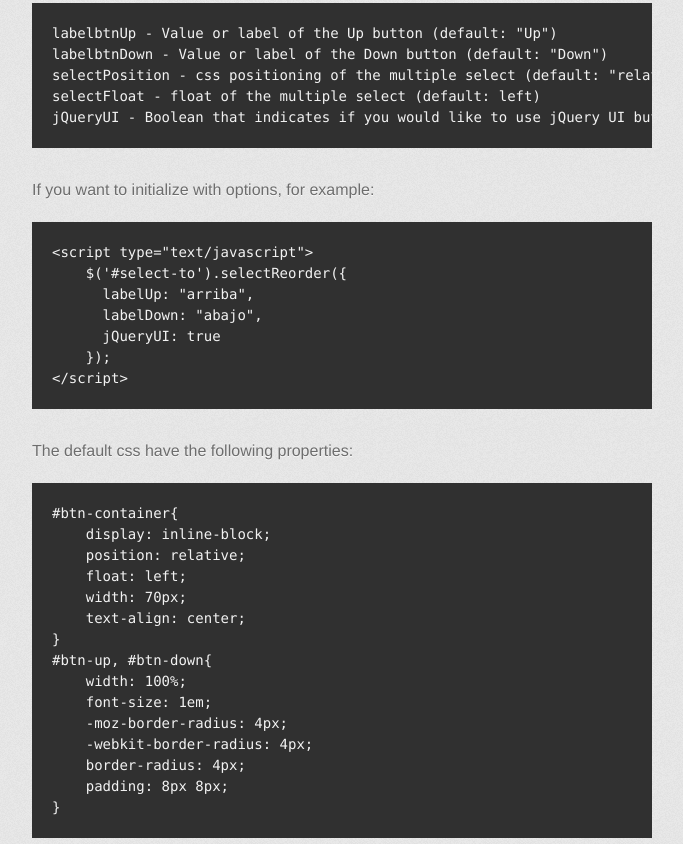
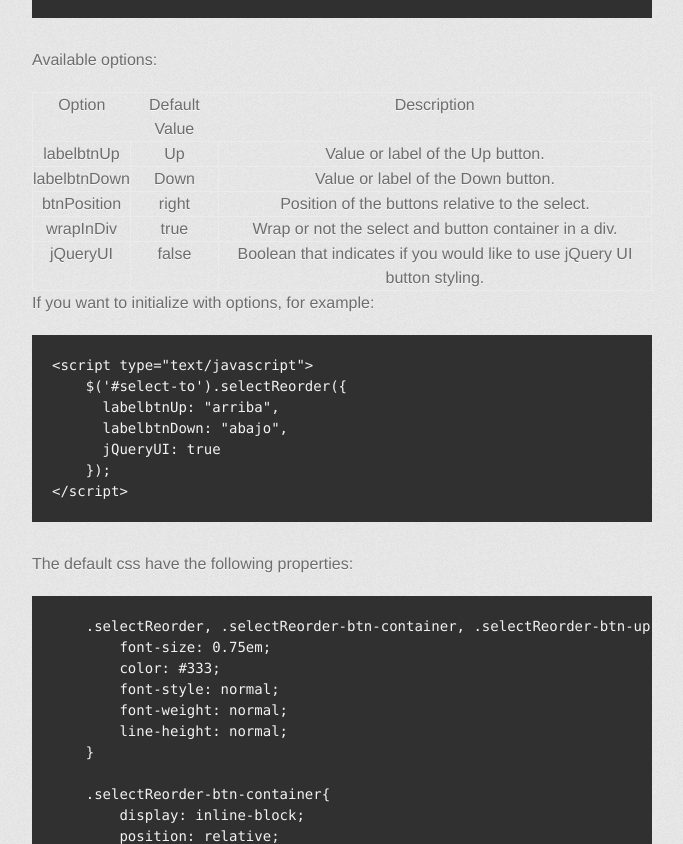
Before and after one commit to fedegiust/selectReorder, a plain HTML site: page index.html in a window 1280 px wide. Shown: the part 1452-2296 px from the top of the page, without its empty margins (298-981 px from the left). Drawn offline with Linux system fonts and the light colour scheme; a web font is replaced by a local one.

```diff
--- a/index.html
+++ b/index.html
@@ -36,6 +36,8 @@
 
 <p>This plugin makes it easy to have an option to move option elements around inside an html multiple select.</p>
 
+<p>Please note that the release is still on beta. It hasn't been fully tested across browsers, and there are some layout fixes to be made and more settings to be added.</p>
+
 <p>Requirements:</p>
 
 <ul>
@@ -45,7 +47,8 @@
 
 <p>Include the required css and jquery on your head section of your page, for example:</p>
 
-<pre><code>&lt;link rel="stylesheet" type="text/css" media="screen" href="css/selectReorder.css" /&gt;
+<pre><code>&lt;link rel="stylesheet" type="text/css" media="screen" href="css/normalize.css" /&gt;
+&lt;link rel="stylesheet" type="text/css" media="screen" href="css/selectReorder.css" /&gt;
 &lt;link rel="stylesheet" type="text/css" media="screen" href="css/ui-lightness/jquery-ui-1.10.3.custom.min.css" /&gt;
 &lt;script type="text/javascript" src="js/jquery-1.10.2.min.js"&gt;&lt;/script&gt;
 &lt;script type="text/javascript" src="js/jquery-ui-1.10.3.custom.min.js"&gt;&lt;/script&gt;
@@ -78,19 +81,45 @@
 
 <p>Available options:</p>
 
-<pre><code>labelbtnUp - Value or label of the Up button (default: "Up")
-labelbtnDown - Value or label of the Down button (default: "Down")
-selectPosition - css positioning of the multiple select (default: "relative")
-selectFloat - float of the multiple select (default: left)
-jQueryUI - Boolean that indicates if you would like to use jQuery UI button styling. (default: false)
-</code></pre>
-
-<p>If you want to initialize with options, for example:</p>
+<table>
+<thead><tr>
+<th>Option</th>
+<th align="center">Default Value</th>
+<th>Description</th>
+</tr></thead>
+<tbody>
+<tr>
+<td>labelbtnUp</td>
+<td align="center">Up</td>
+<td>Value or label of the Up button.</td>
+</tr>
+<tr>
+<td>labelbtnDown</td>
+<td align="center">Down</td>
+<td>Value or label of the Down button.</td>
+</tr>
+<tr>
+<td>btnPosition</td>
+<td align="center">right</td>
+<td>Position of the buttons relative to the select.</td>
+</tr>
+<tr>
+<td>wrapInDiv</td>
+<td align="center">true</td>
+<td>Wrap or not the select and button container in a div.</td>
+</tr>
+<tr>
+<td>jQueryUI</td>
+<td align="center">false</td>
+<td>Boolean that indicates if you would like to use jQuery UI button styling.</td>
+</tr>
+</tbody>
+</table><p>If you want to initialize with options, for example:</p>
 
 <pre><code>&lt;script type="text/javascript"&gt;
     $('#select-to').selectReorder({
-      labelUp: "arriba",
-      labelDown: "abajo",
+      labelbtnUp: "arriba",
+      labelbtnDown: "abajo",
       jQueryUI: true
     });
 &lt;/script&gt;
@@ -98,24 +127,58 @@ jQueryUI - Boolean that indicates if you would like to use jQuery UI button styl
 
 <p>The default css have the following properties:</p>
 
-<pre><code>#btn-container{
+<pre><code>    .selectReorder, .selectReorder-btn-container, .selectReorder-btn-up, .selectReorder-btn-down{
+        font-size: 0.75em;
+        color: #333;
+        font-style: normal;
+        font-weight: normal;
+        line-height: normal;
+    }
+
+    .selectReorder-btn-container{
         display: inline-block;
         position: relative;
         float: left;
         width: 70px;
         text-align: center;
     }
-#btn-up, #btn-down{
+    .selectReorder-btn-up, .selectReorder-btn-down{
         width: 100%;
-    font-size: 1em;
-    -moz-border-radius: 4px;
-    -webkit-border-radius: 4px;
-    border-radius: 4px;
         padding: 8px 8px;
+        border: none;
+        color: #333;
+        background: #EEE;
+        border-bottom: 1px solid #E5E5E5;
+        -moz-box-shadow: rgba(200,200,200,0.7) 0 4px 0px -1px;
+        -webkit-box-shadow: rgba(200, 200, 200, 0.7) 0 4px 0px -1px;
+        box-shadow: rgba(200, 200, 200, 0.7) 0 4px 0px -1px;
+        vertical-align: middle;
+        margin-bottom: 10px;
+    }
+
+    .selectReorder{
+        position: relative;
+        float: left;
+        border-radius: 5px;
+        -moz-border-radius: 5px;
+        -webkit-border-radius: 5px;
+        border: 2px solid;
+        border-color: rgba(8, 22, 37, 0.12) rgba(8, 22, 37, 0.14) rgba(8, 22, 37, 0.16);
+        padding: 0.5em 0 0.5em 0;
+    }
+    .selectReorder-container{
+        display: inline-block;
+        margin: 1em;
+    }
+    .selectReorder-container select{
+        margin-right: 1em;
+        margin-left: 1em;
     }
 </code></pre>
 
-<p>You are free to use this on your web pages, apps, etc.</p>
+<p>This is distributed under WTFPL lincense.</p>
+
+<p><a href="http://www.wtfpl.net">http://www.wtfpl.net</a></p>
         </section>
 
         <footer>
@@ -123,6 +186,16 @@ jQueryUI - Boolean that indicates if you would like to use jQuery UI button styl
           This page was generated by <a href="http://pages.github.com">GitHub Pages</a>. Tactile theme by <a href="https://twitter.com/jasonlong">Jason Long</a>.
         </footer>
 
+                  <script type="text/javascript">
+            var gaJsHost = (("https:" == document.location.protocol) ? "https://ssl." : "http://www.");
+            document.write(unescape("%3Cscript src='" + gaJsHost + "google-analytics.com/ga.js' type='text/javascript'%3E%3C/script%3E"));
+          </script>
+          <script type="text/javascript">
+            try {
+              var pageTracker = _gat._getTracker("UA-46649876-1");
+            pageTracker._trackPageview();
+            } catch(err) {}
+          </script>
 
       </div>
     </div>
```
Also changed, not shown: params.json (+1 -1 lines). Lines whose indentation alone changed are shown as unchanged.
